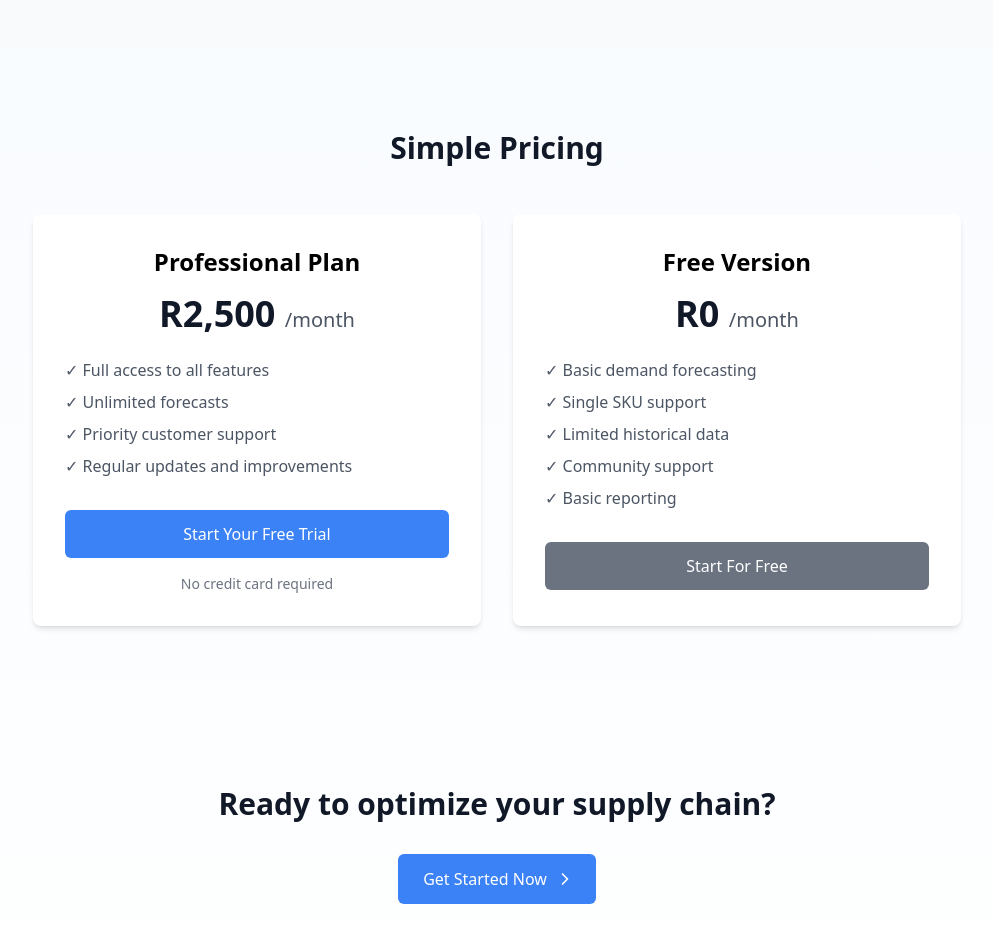
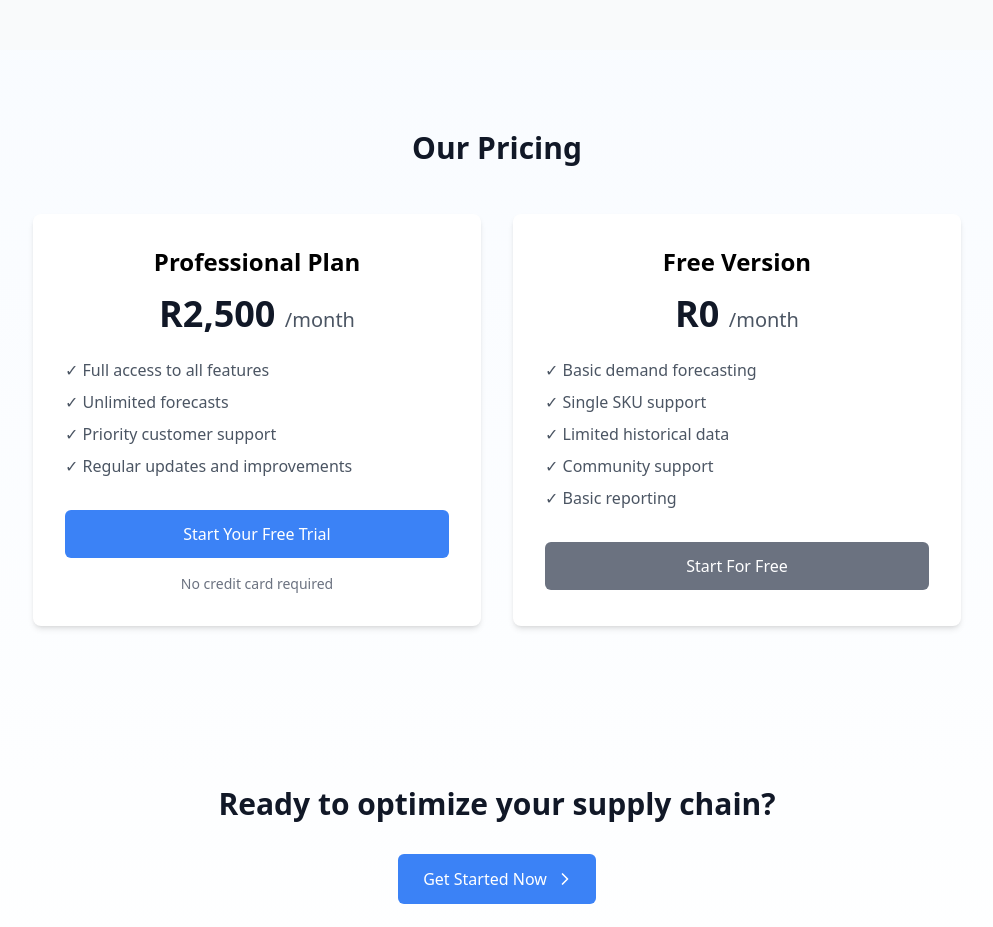
Before and after one commit to jeanwick/demandcast-lvek84, a React (Vite) app: page / in a window 1280 px wide. Shown: the part 1560-2487 px from the top of the page, without its empty margins (143-1136 px from the left). Built offline with nearby package versions, Linux system fonts and the light colour scheme.

Commit message:
first dev commit, working on ADF to update sku nam

```diff
--- a/src/App.tsx
+++ b/src/App.tsx
@@ -155,8 +155,8 @@ const LandingPage = () => {
               </div>
             </div>
           </section>
-          <section className="max-w-7xl mx-auto px-4 sm:px-6 lg:px-8 py-20">
-  <h2 className="text-3xl font-extrabold text-gray-900 text-center mb-12">Simple Pricing</h2>
+          <section id= "pricing" className="max-w-7xl mx-auto px-4 sm:px-6 lg:px-8 py-20">
+  <h2 className="text-3xl font-extrabold text-gray-900 text-center mb-12">Our Pricing</h2>
   <div className="flex flex-col md:flex-row justify-center items-stretch gap-8">
     {/* Professional Plan */}
     <div className="bg-white rounded-lg shadow-md p-8 w-full max-w-md">
```
